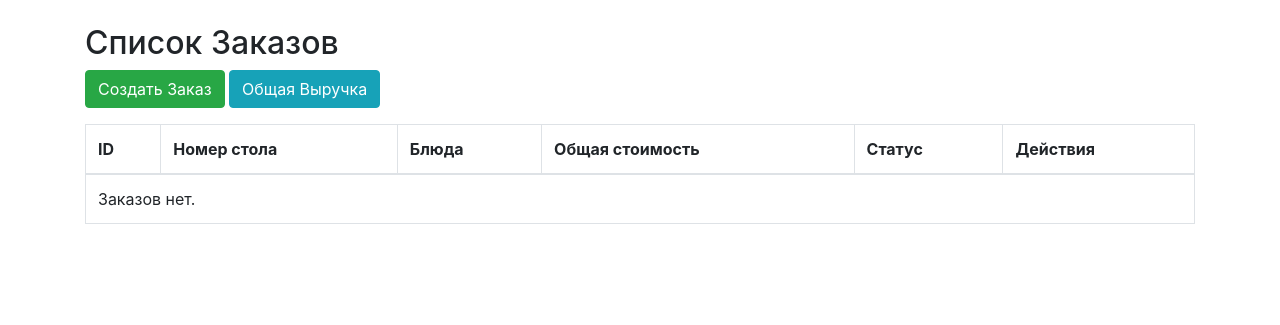
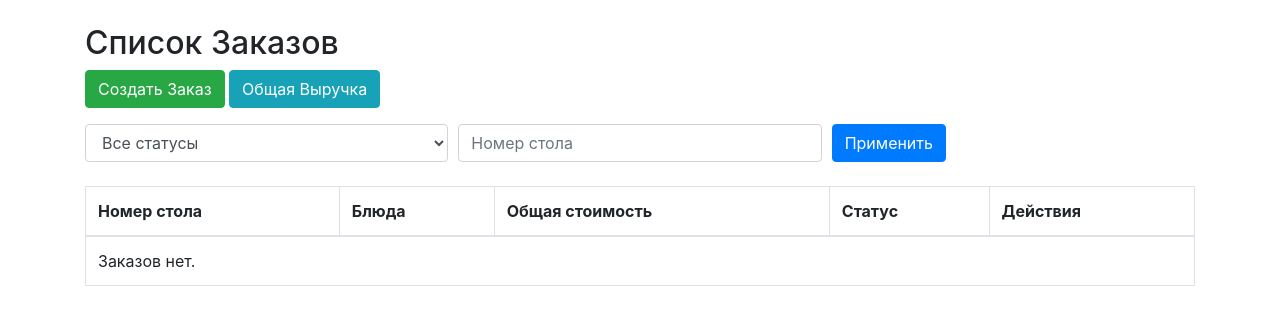
Before and after one commit to Pup0chek/Cafe-management-app, a Django app: page /orders/ in a window 1280 px wide. Shown: the part 56-381 px from the top of the page. Run offline with Django 5.2, Linux system fonts and the light colour scheme; data that the repository does not hold is empty; some libraries are stand-ins or nearby versions.

Commit message:
upd:find query done

```diff
--- a/orders/templates/orders/order_list.html
+++ b/orders/templates/orders/order_list.html
@@ -3,13 +3,36 @@
 {% block content %}
 <h2>Список Заказов</h2>
 
-<a href="{% url 'add_order' %}" class="btn btn-success mb-3">Создать Заказ</a>
-<a href="{% url 'revenue' %}" class="btn btn-info mb-3">Общая Выручка</a>
+<!-- Кнопки действий -->
+<div class="mb-3">
+    <a href="{% url 'add_order' %}" class="btn btn-success">Создать Заказ</a>
+    <a href="{% url 'revenue' %}" class="btn btn-info">Общая Выручка</a>
+</div>
 
+<!-- Форма поиска -->
+<form method="get" class="mb-4">
+    <div class="form-row">
+        <div class="col">
+            <select name="status" class="form-control">
+                <option value="">Все статусы</option>
+                {% for code, name in status_choices %}
+                <option value="{{ code }}" {% if current_status == code %}selected{% endif %}>{{ name }}</option>
+                {% endfor %}
+            </select>
+        </div>
+        <div class="col">
+            <input type="number" name="table_number" class="form-control" placeholder="Номер стола" value="{{ current_table_number }}">
+        </div>
+        <div class="col">
+            <button type="submit" class="btn btn-primary">Применить</button>
+        </div>
+    </div>
+</form>
+
+<!-- Таблица заказов -->
 <table class="table table-bordered">
     <thead>
         <tr>
-            <th>ID</th>
             <th>Номер стола</th>
             <th>Блюда</th>
             <th>Общая стоимость</th>
@@ -20,7 +43,6 @@
     <tbody>
         {% for order in orders %}
         <tr>
-            <td>{{ order.id }}</td>
             <td>{{ order.table_number }}</td>
             <td>
                 <ul>
--- a/orders/views.py
+++ b/orders/views.py
@@ -3,6 +3,7 @@ from django.forms import inlineformset_factory
 from django.contrib import messages
 from django.db.models import Sum
 from django import forms
+from django.db.models import Q
 from .models import Order, OrderItem
 from .forms import OrderForm
 
@@ -51,15 +52,23 @@ def order_list(request):
     # Получение параметров фильтрации из GET-запроса
     table_number = request.GET.get('table_number')
     status = request.GET.get('status')
+    query = request.GET.get('query', '').strip()
 
     # Начальное множество заказов
     orders = Order.objects.all()
 
-    # Применение фильтрации, если параметры заданы
+    # Фильтрация по номеру стола и статусу, если заданы
     if table_number:
         orders = orders.filter(table_number=table_number)
     if status:
         orders = orders.filter(status=status)
+
+    # Дополнительная фильтрация по поисковому запросу
+    if query:
+        orders = orders.filter(
+            Q(table_number__icontains=query) |  # Поиск по номеру стола
+            Q(status__icontains=query)         # Поиск по статусу
+        )
 
     # Получение всех доступных статусов для выпадающего списка
     STATUS_CHOICES = Order.STATUS_CHOICES
@@ -69,6 +78,7 @@ def order_list(request):
         'status_choices': STATUS_CHOICES,
         'current_table_number': table_number or '',
         'current_status': status or '',
+        'query': query,  # Передаём поисковый запрос для отображения
     }
     return render(request, 'orders/order_list.html', context)
 
```
